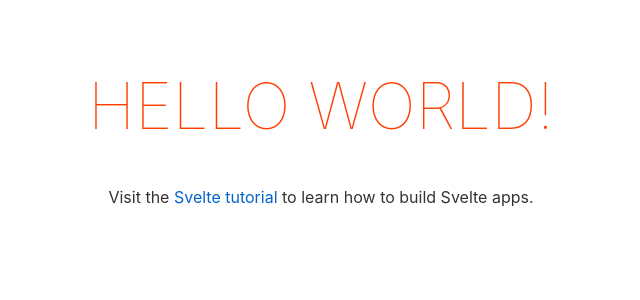
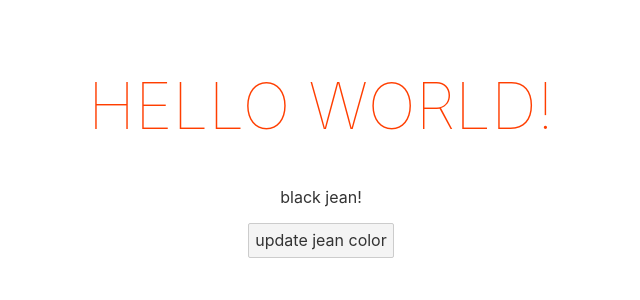
Before and after one commit to jy7123943/svelte-practice, a Svelte app: page / in a window 1280 px wide. Shown: the top 300 px of the page, without its empty margins (319-959 px from the left). Built offline with nearby package versions, Linux system fonts and the light colour scheme.

Commit message:
Practice data binding

```diff
--- a/src/App.svelte
+++ b/src/App.svelte
@@ -1,10 +1,16 @@
 <script>
 	export let name;
+	let color = 'black';
+
+	const handleClick = () => {
+		color = 'blue';
+	};
 </script>
 
 <main>
 	<h1>Hello {name}!</h1>
-	<p>Visit the <a href="https://svelte.dev/tutorial">Svelte tutorial</a> to learn how to build Svelte apps.</p>
+	<p>{color} jean!</p>
+	<button on:click={handleClick}>update jean color</button>
 </main>
 
 <style>
```
